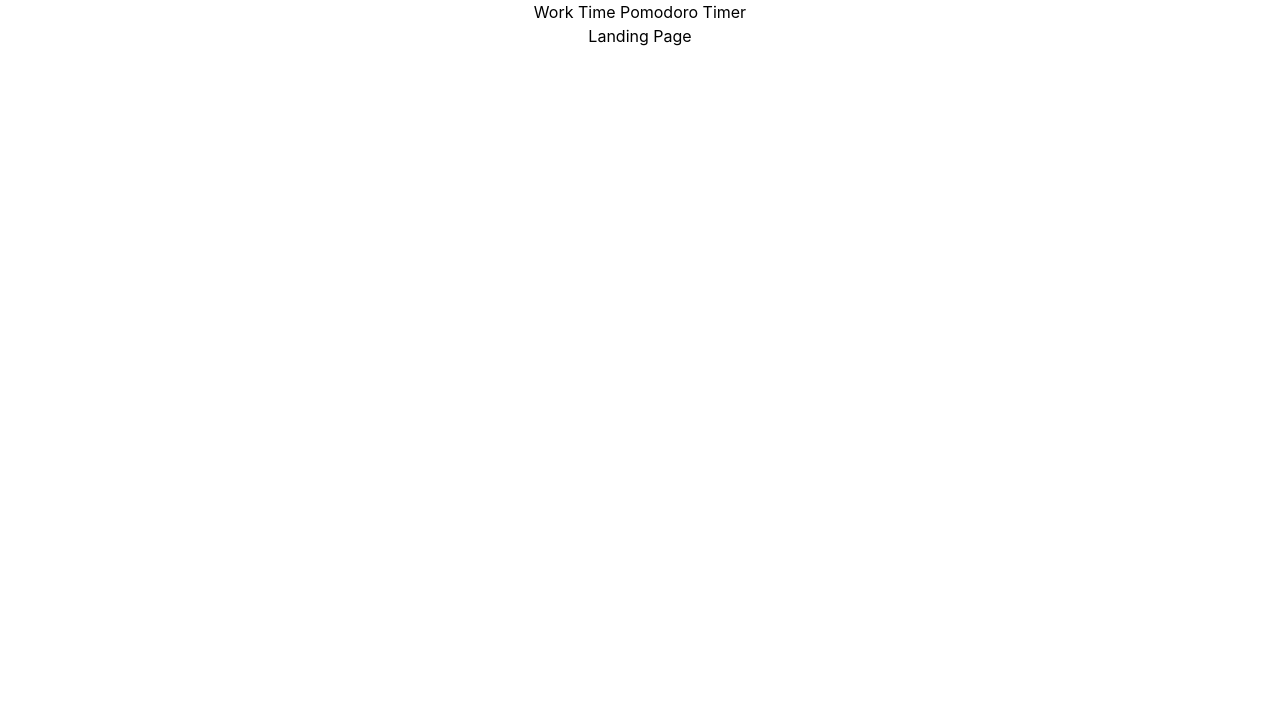
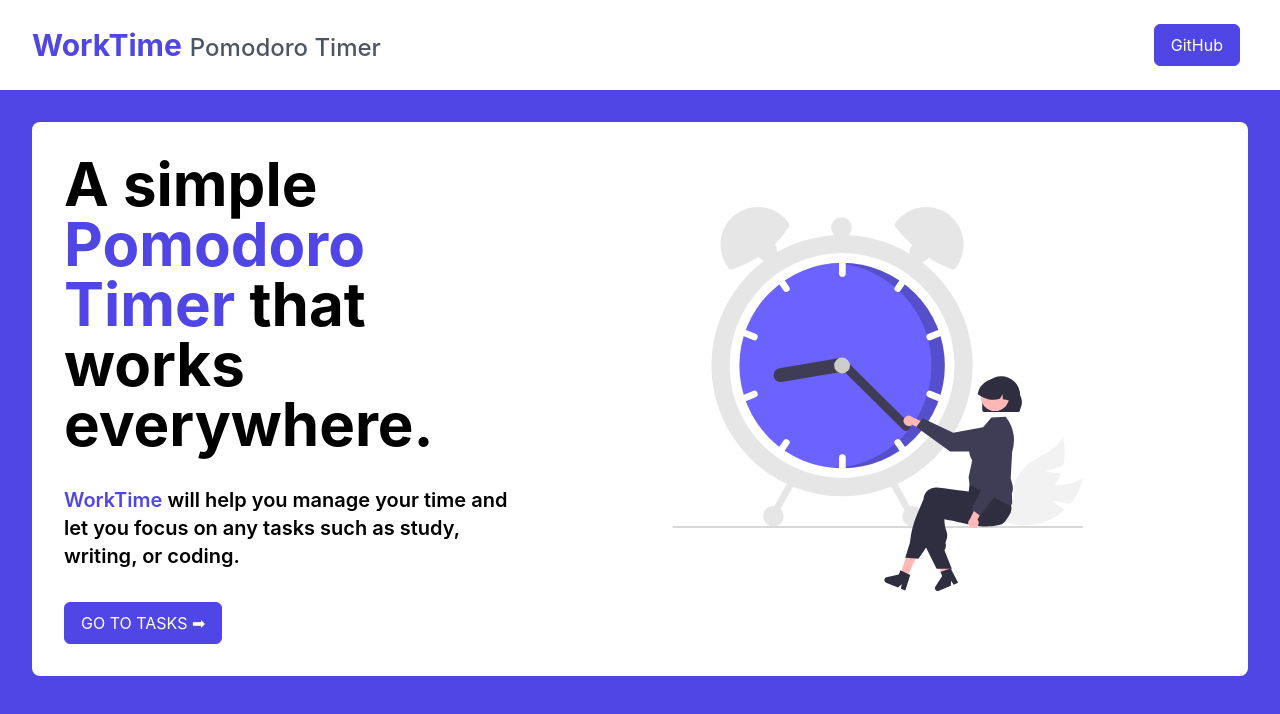
Before and after one commit to ChhikaraBRUH/work-time, a React (Create React App) app: page / in a window 1280 px wide. Shown: the top 714 px of the page. Built offline with nearby package versions, Linux system fonts and the light colour scheme.

Commit message:
feat: added landing page

```diff
--- a/src/App.css
+++ /dev/null
@@ -1,38 +0,0 @@
-.App {
-  text-align: center;
-}
-
-.App-logo {
-  height: 40vmin;
-  pointer-events: none;
-}
-
-@media (prefers-reduced-motion: no-preference) {
-  .App-logo {
-    animation: App-logo-spin infinite 20s linear;
-  }
-}
-
-.App-header {
-  background-color: #282c34;
-  min-height: 100vh;
-  display: flex;
-  flex-direction: column;
-  align-items: center;
-  justify-content: center;
-  font-size: calc(10px + 2vmin);
-  color: white;
-}
-
-.App-link {
-  color: #61dafb;
-}
-
-@keyframes App-logo-spin {
-  from {
-    transform: rotate(0deg);
-  }
-  to {
-    transform: rotate(360deg);
-  }
-}
--- a/src/App.js
+++ b/src/App.js
@@ -1,5 +1,5 @@
 import { Route, Routes } from "react-router-dom";
-import "./App.css";
+import { Navbar } from "./components/Navbar";
 import { Landing } from "./pages/Landing";
 import { PageNotFound } from "./pages/PageNotFound";
 import { Pomodoro } from "./pages/Pomodoro";
@@ -7,8 +7,9 @@ import { Tasks } from "./pages/Tasks";
 
 function App() {
 	return (
-		<div className='App'>
-			<h1>Work Time Pomodoro Timer</h1>
+		<div className='App min-h-screen bg-indigo-600'>
+			<Navbar />
+			<div className='m-8'>
 				<Routes>
 					<Route path='/' element={<Landing />} />
 					<Route path='/tasks' element={<Tasks />} />
@@ -16,6 +17,7 @@ function App() {
 					<Route path='*' element={<PageNotFound />} />
 				</Routes>
 			</div>
+		</div>
 	);
 }
 
--- /dev/null
+++ b/src/components/Navbar.jsx
@@ -0,0 +1,17 @@
+export const Navbar = () => {
+	return (
+		<nav className='flex flex-row justify-between px-8 py-4 min-w-full bg-white items-center'>
+			<h1 className='flex flex-wrap items-baseline gap-2'>
+				<span className='text-3xl font-bold text-indigo-600'>WorkTime</span>{" "}
+				<span className='text-2xl font-medium text-gray-600'>Pomodoro Timer</span>
+			</h1>
+			<a href='https://github.com/ChhikaraBRUH/work-time' target='_blank'>
+				<button
+					type='button'
+					className='border border-indigo-600 bg-indigo-600 text-white rounded-md px-4 py-2 m-2 transition duration-500 ease select-none hover:bg-indigo-700 focus:outline-none focus:shadow-outline'>
+					GitHub
+				</button>
+			</a>
+		</nav>
+	);
+};
--- a/src/pages/Landing.jsx
+++ b/src/pages/Landing.jsx
@@ -1,7 +1,26 @@
+import { Link } from "react-router-dom";
+import { ReactComponent as TimerLogo } from "../assets/timer.svg";
+
 export const Landing = () => {
 	return (
-		<div>
-			<h1>Landing Page</h1>
+		<div className='flex flex-col-reverse md:flex-row bg-white rounded-lg p-8 gap-8 items-center'>
+			<section className='flex flex-col gap-8'>
+				<h2 className='text-6xl font-bold'>
+					A simple <span className='text-indigo-600'>Pomodoro Timer </span>that works everywhere.
+				</h2>
+				<h3 className='text-xl font-semibold'>
+					<span className='text-indigo-600'>WorkTime </span>will help you manage your time and let you focus on any tasks such as study,
+					writing, or coding.
+				</h3>
+				<Link to='tasks'>
+					<button className='border border-indigo-600 bg-indigo-600 text-white rounded-md px-4 py-2 max-w-fit transition duration-500 ease select-none hover:bg-indigo-700 focus:outline-none focus:shadow-outline'>
+						GO TO TASKS ➡
+					</button>
+				</Link>
+			</section>
+			<section className='min-h-fit'>
+				<TimerLogo className='max-h-96' />
+			</section>
 		</div>
 	);
 };
```
Also changed, not shown: src/assets/timer.svg (added). Lines whose indentation alone changed are shown as unchanged.
